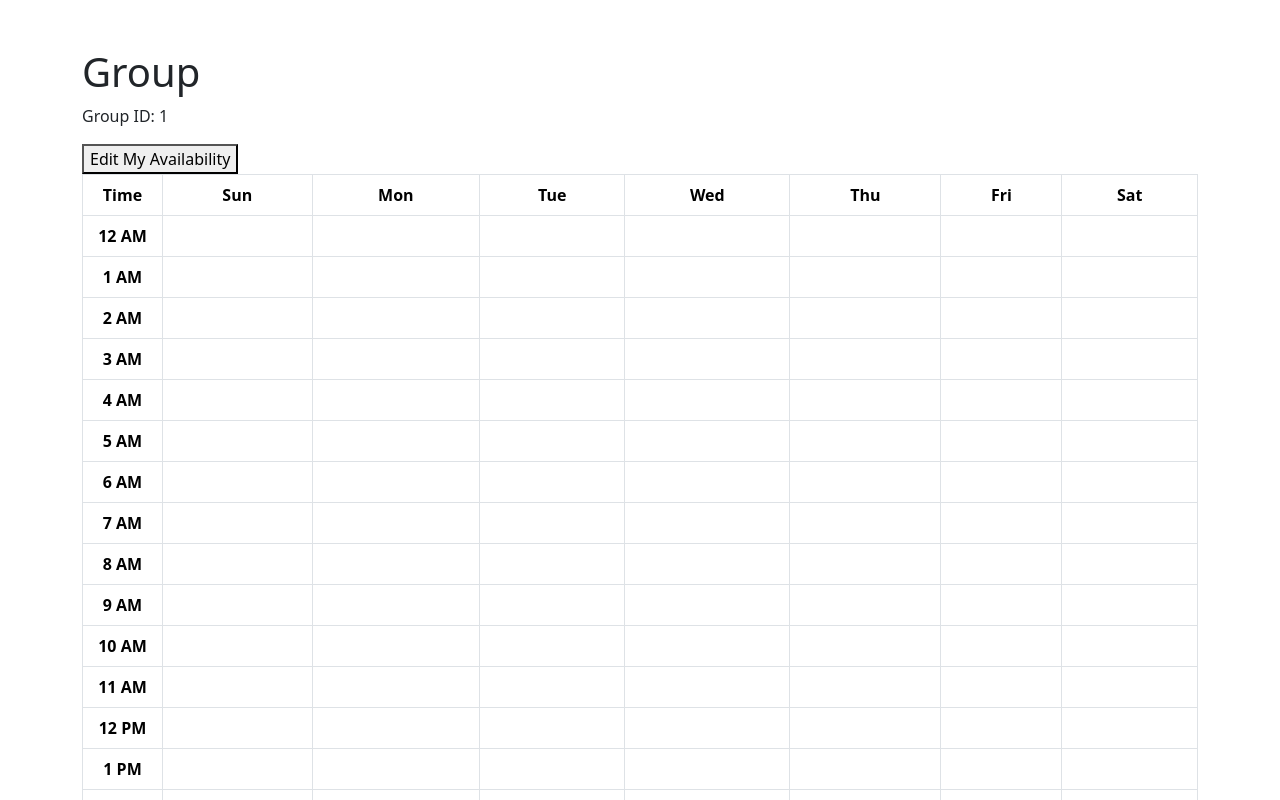
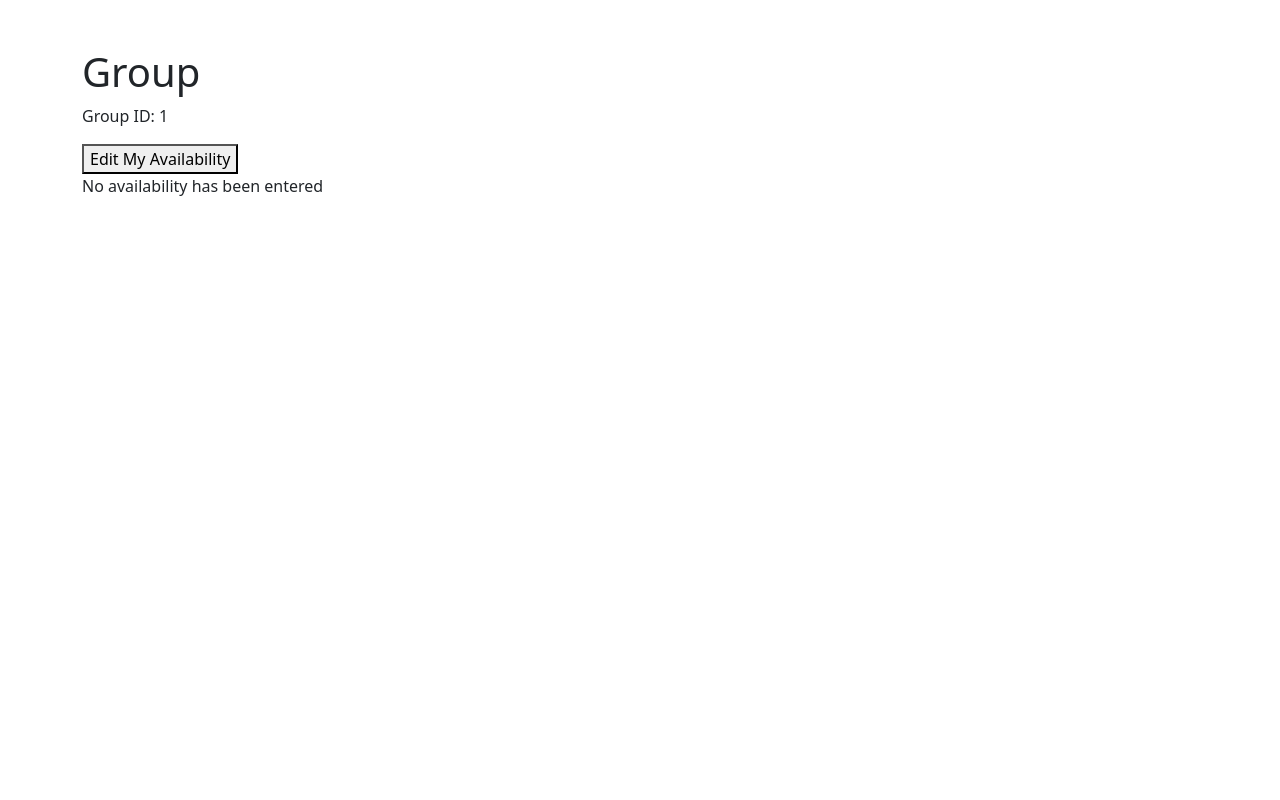
Before and after one commit to ParthP22/Planify, a Next.js app in the folder planify/: page /group/1 in a window 1280 px wide. Shown: the top 800 px of the page. Built offline with nearby package versions, Linux system fonts and the light colour scheme; no server answers; the database is empty.

Commit message:
feat: added a ternary operator to check if no availability has been added. In that case, we display a line saying no availability has been entered

```diff
--- a/planify/src/app/group/[groupId]/page.tsx
+++ b/planify/src/app/group/[groupId]/page.tsx
@@ -88,7 +88,10 @@ export default function GroupPage() {
             </button>
 
             {/* Availability Grid */}
-            <table className="table table-bordered text-center">
+              {overlap.length === 0 ?
+                (<p>No availability has been entered</p>)
+                :
+                (<table className="table table-bordered text-center">
                     <thead>
                         <tr>
                             <th>Time</th>
@@ -102,7 +105,8 @@ export default function GroupPage() {
                         </tr>
                     </thead>
                     <tbody>{rows}</tbody>
-            </table>
+                </table>)
+              }
         </div>
 
 
```
Lines whose indentation alone changed are shown as unchanged.
